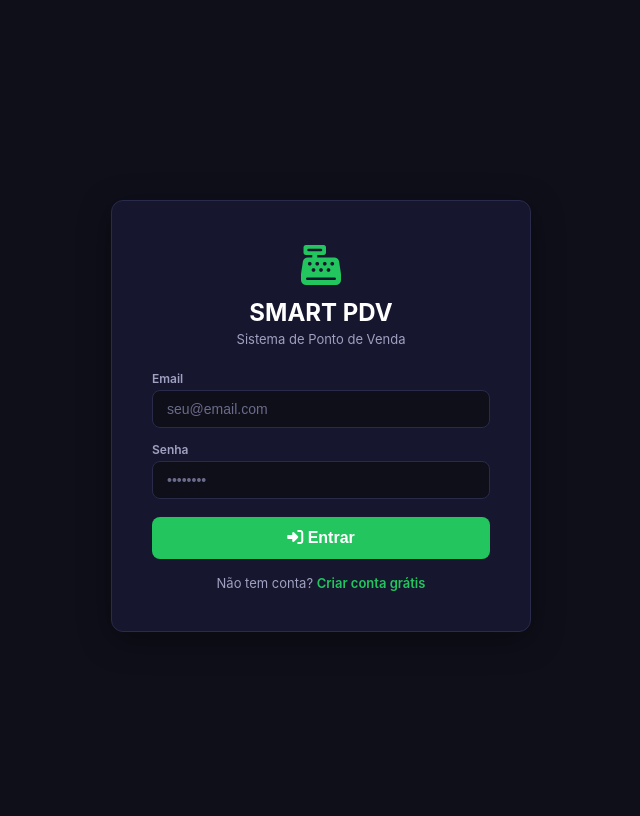
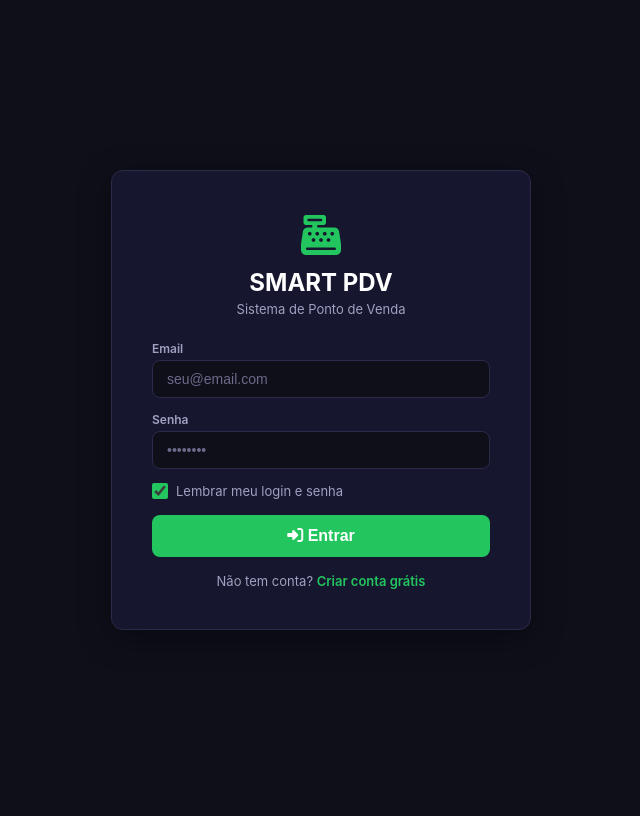
Before and after one commit to gynbetfc/v-sensitivo-bot, a Python web app: template PDV/templates/index.html in a window 1280 px wide. Shown: the whole page, without its empty margins (319-959 px from the left). After the commit the page ends 630 px from the top, so only its background shows below. Run offline with Jinja, Linux system fonts and the light colour scheme; the template is opened without the code that fills it, so the values that code supplies are empty.

Commit message:
Update index.html

```diff
--- a/PDV/templates/index.html
+++ b/PDV/templates/index.html
@@ -10,7 +10,7 @@
         *{margin:0;padding:0;box-sizing:border-box}
         :root{--bg-primary:#0f0f1a;--bg-secondary:#1a1a2e;--bg-card:#16162e;--bg-card-hover:#1e1e3a;--text-primary:#ffffff;--text-secondary:#a0a0c0;--text-muted:#6a6a8a;--border-color:#2a2a4a;--green:#22c55e;--green-dark:#16a34a;--blue:#3b82f6;--purple:#8b5cf6;--orange:#f59e0b;--red:#ef4444;--gold:#fbbf24;--radius:12px;--shadow:0 8px 32px rgba(0,0,0,0.4);--transition:all 0.3s cubic-bezier(0.4,0,0.2,1)}
         html,body{height:100%;min-height:100vh}
-        body{font-family:-apple-system,BlinkMacSystemFont,'Segoe UI',Roboto,sans-serif;background:var(--bg-primary);color:var(--text-primary);display:flex;justify-content:center;align-items:flex-start;padding:16px;min-height:100vh}
+        body{font-family:-apple-system,BlinkMacSystemFont,'Segoe UI',Roboto,sans-serif;background:var(--bg-primary);color:var(--text-primary);display:flex;justify-content:center;align-items:flex-start;min-height:100vh}
         ::-webkit-scrollbar{width:5px;height:5px}
         ::-webkit-scrollbar-track{background:var(--bg-secondary)}
         ::-webkit-scrollbar-thumb{background:var(--green);border-radius:10px}
@@ -44,7 +44,7 @@
         .auth-box .msg.success{display:block;background:rgba(34,197,94,.15);color:var(--green)}
         .auth-box .msg.error{display:block;background:rgba(239,68,68,.15);color:var(--red)}
 
-        .app{display:none;width:100%;max-width:1440px;min-height:100vh;background:var(--bg-secondary);border-radius:var(--radius);overflow:hidden;border:1px solid var(--border-color)}
+        .app{display:none;width:100%;max-width:1440px;min-height:100vh;background:var(--bg-secondary);overflow:hidden;border:1px solid var(--border-color)}
         .app.active{display:block;animation:fadeUp .4s ease}
         .header{background:var(--bg-card);padding:12px 20px;display:flex;justify-content:space-between;align-items:center;flex-wrap:wrap;gap:10px;border-bottom:1px solid var(--border-color);position:sticky;top:0;z-index:100}
         .header .logo{font-size:18px;font-weight:700;color:#fff;display:flex;align-items:center;gap:8px}
@@ -509,12 +509,15 @@
         <div class="msg" id="authMsg"></div>
         <div class="form-group">
             <label>Email</label>
-            <input type="email" id="loginEmail" placeholder="seu@email.com" autocomplete="email">
+            <input type="email" id="loginEmail" placeholder="seu@email.com" autocomplete="email" onkeydown="if(event.key==='Enter'){document.getElementById('loginSenha').focus();}">
         </div>
         <div class="form-group">
             <label>Senha</label>
-            <input type="password" id="loginSenha" placeholder="••••••••" autocomplete="current-password">
+            <input type="password" id="loginSenha" placeholder="••••••••" autocomplete="current-password" onkeydown="if(event.key==='Enter'){event.preventDefault();fazerLogin();}">
         </div>
+        <label style="display:flex;align-items:center;gap:8px;font-size:13px;color:var(--text-secondary);cursor:pointer;margin-bottom:12px;">
+            <input type="checkbox" id="lembrarLogin" checked style="width:16px;height:16px;accent-color:var(--green);cursor:pointer;"> Lembrar meu login e senha
+        </label>
         <button class="btn-primary" id="btnLoginEntrar" onclick="fazerLogin()"><i class="fas fa-sign-in-alt"></i> Entrar</button>
         <div class="auth-link">Não tem conta? <span onclick="mostrarRegistro()">Criar conta grátis</span></div>
     </div>
@@ -1266,6 +1269,19 @@ async function fazerLogin(){
         const res=await fetch('/api/auth/login',{method:'POST',headers:{'Content-Type':'application/json'},credentials:'include',body:JSON.stringify({email,senha})});
         const data=await res.json();
         if(data.success){
+            // Salva ou limpa as credenciais conforme o checkbox "lembrar"
+            try{
+                const lembrar=document.getElementById('lembrarLogin');
+                if(lembrar && lembrar.checked){
+                    localStorage.setItem('sd_login_email', email);
+                    localStorage.setItem('sd_login_senha', btoa(senha)); // ofuscação leve
+                    localStorage.setItem('sd_login_lembrar', '1');
+                }else{
+                    localStorage.removeItem('sd_login_email');
+                    localStorage.removeItem('sd_login_senha');
+                    localStorage.removeItem('sd_login_lembrar');
+                }
+            }catch(e){}
             state.db_id=data.db_id;state.usuario_id=data.id;state.nome=data.nome;state.cargo=data.cargo;
             state.nome_loja=data.nome_loja||'Minha Loja';state.cnpj=data.cnpj||'';state.cnpj_dados=data.cnpj_dados||{};
             state.plano_ativo=data.plano_ativo!==false;
@@ -2711,13 +2727,31 @@ document.addEventListener('DOMContentLoaded',function(){
             }else{
                 document.getElementById('authPage').classList.remove('hidden');
                 document.getElementById('app').classList.remove('active');
+                preencherLoginSalvo();
             }
         })
         .catch(()=>{
             document.getElementById('authPage').classList.remove('hidden');
             document.getElementById('app').classList.remove('active');
+            preencherLoginSalvo();
         });
 });
+
+function preencherLoginSalvo(){
+    try{
+        if(localStorage.getItem('sd_login_lembrar')==='1'){
+            const email=localStorage.getItem('sd_login_email')||'';
+            const senhaB64=localStorage.getItem('sd_login_senha')||'';
+            const senha=senhaB64?atob(senhaB64):'';
+            const cE=document.getElementById('loginEmail');
+            const cS=document.getElementById('loginSenha');
+            const cL=document.getElementById('lembrarLogin');
+            if(cE) cE.value=email;
+            if(cS) cS.value=senha;
+            if(cL) cL.checked=true;
+        }
+    }catch(e){}
+}
 
 if(!String.prototype.center){
     String.prototype.center=function(len){
```
